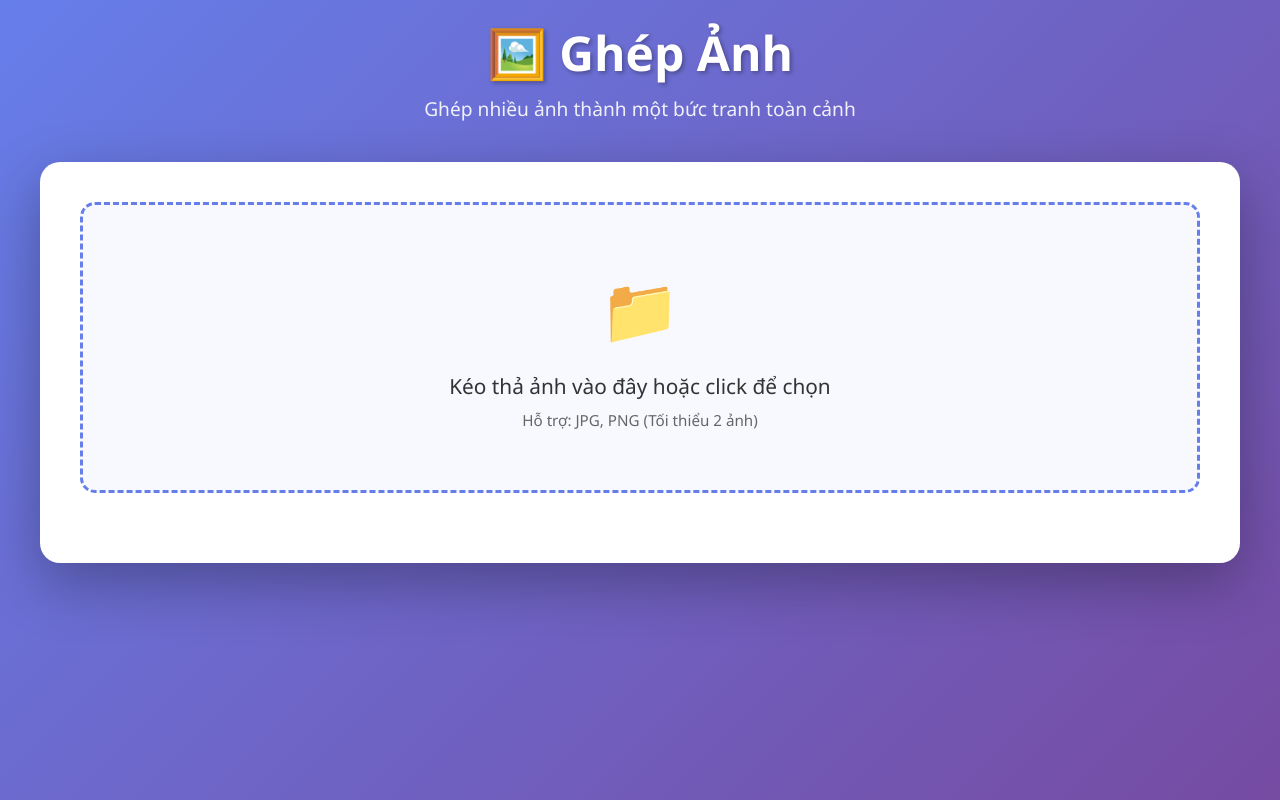
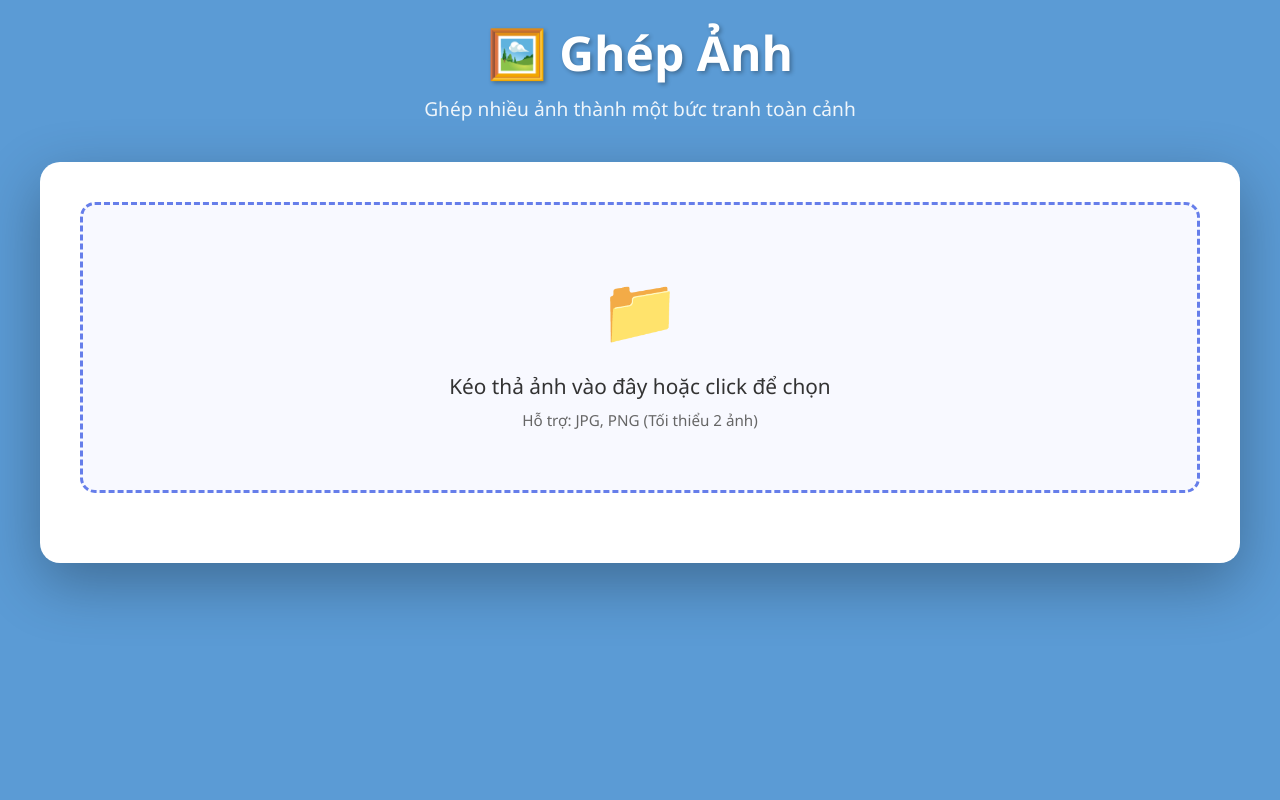
Before and after one commit to DoangVan411/BTL_XLA, a Flask app: page / in a window 1280 px wide. Run offline with Flask 3, Linux system fonts and the light colour scheme.

Commit message:
change background

```diff
--- a/static/css/style.css
+++ b/static/css/style.css
@@ -6,7 +6,7 @@
 
 body {
     font-family: 'Segoe UI', Tahoma, Geneva, Verdana, sans-serif;
-    background: linear-gradient(135deg, #667eea 0%, #764ba2 100%);
+    background: #5B9BD5;
     min-height: 100vh;
     padding: 20px;
 }
```
